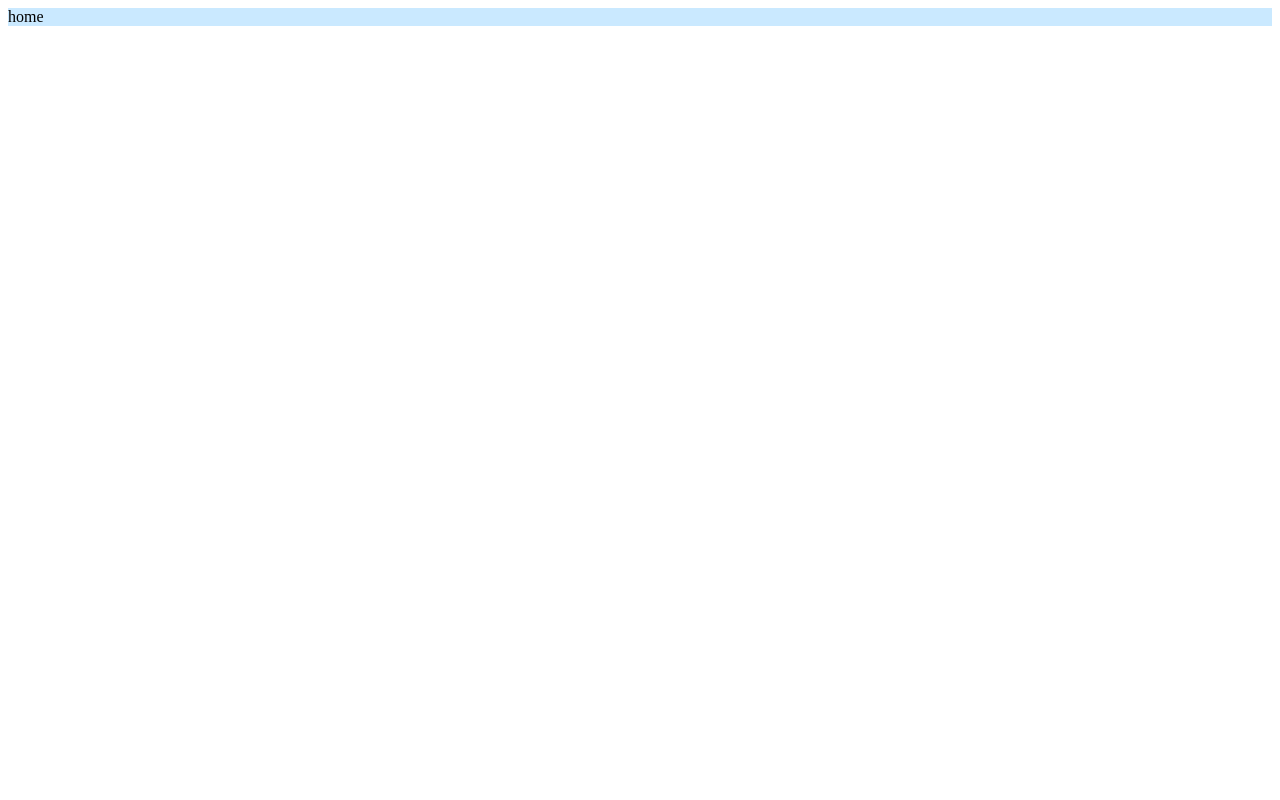
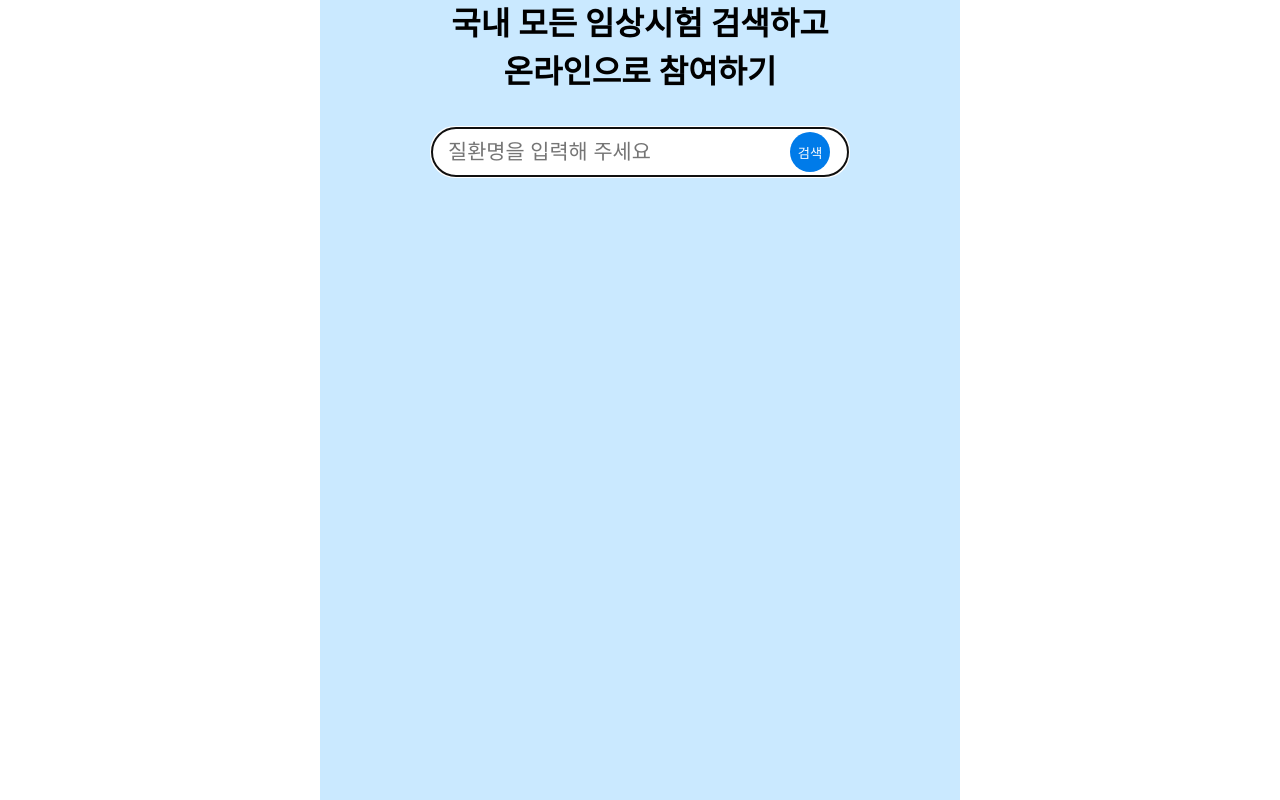
Before and after one commit to plou102/pre-onboarding-12th-3, a React (Create React App) app: page / in a window 1280 px wide. Built offline with nearby package versions, Linux system fonts and the light colour scheme.

Commit message:
Feat: 검색창 마크업

```diff
--- a/package.json
+++ b/package.json
@@ -12,6 +12,7 @@
     "react-router-dom": "^6.15.0",
     "react-scripts": "5.0.1",
     "styled-components": "^6.0.7",
+    "styled-reset": "^4.5.1",
     "web-vitals": "^2.1.4"
   },
   "scripts": {
--- a/src/App.js
+++ b/src/App.js
@@ -1,17 +1,22 @@
 import { styled } from 'styled-components';
 import './App.css';
 import { Outlet } from 'react-router-dom';
+import { Reset } from 'styled-reset';
 
 function App() {
   return (
-    <MainContent>
+    <AppContent>
+      <Reset />
       <Outlet />
-    </MainContent>
+    </AppContent>
   );
 }
 
 export default App;
 
-const MainContent = styled.div`
+const AppContent = styled.div`
   background-color: #cae9ff;
+  width: 50%;
+  height: 100vh;
+  margin: 0 auto;
 `;
--- a/src/index.js
+++ b/src/index.js
@@ -2,6 +2,7 @@ import React from 'react';
 import ReactDOM from 'react-dom/client';
 import App from './App';
 import { RouterProvider, createBrowserRouter } from 'react-router-dom';
+import Main from './pages/Main';
 
 const router = createBrowserRouter([
   {
@@ -12,7 +13,7 @@ const router = createBrowserRouter([
       {
         index: true,
         path: '/',
-        element: 'home',
+        element: <Main />,
       },
     ],
   },
--- /dev/null
+++ b/src/pages/Main.jsx
@@ -0,0 +1,81 @@
+import React, { useLayoutEffect, useRef, useState } from 'react';
+import { styled } from 'styled-components';
+
+const Main = () => {
+  const focusRef = useRef(null);
+  const [searchWord, setSearchWord] = useState('');
+
+  useLayoutEffect(() => {
+    if (focusRef.current !== null) focusRef.current.focus();
+    console.log(focusRef);
+  });
+
+  const InputChange = e => {
+    setSearchWord(e.target.value);
+  };
+
+  return (
+    <MainContent>
+      <Title>
+        국내 모든 임상시험 검색하고
+        <br />
+        온라인으로 참여하기
+      </Title>
+
+      <SearchContent>
+        <DiseaseInput
+          type="text"
+          placeholder="질환명을 입력해 주세요"
+          ref={focusRef}
+          onChange={InputChange}
+          value={searchWord}
+        />
+
+        <SearchBtn>검색</SearchBtn>
+      </SearchContent>
+    </MainContent>
+  );
+};
+
+export default Main;
+
+const MainContent = styled.div`
+  text-align: center;
+`;
+
+const Title = styled.h1`
+  line-height: 3rem;
+  font-size: 2rem;
+  font-weight: 600;
+  margin-bottom: 2rem;
+`;
+
+const SearchContent = styled.div`
+  position: relative;
+`;
+
+const DiseaseInput = styled.input`
+  width: 60%;
+  height: 3rem;
+  border: none;
+  border-radius: 50px;
+  padding: 0 1rem;
+  font-size: 1.3rem;
+
+  ::placeholder {
+    color: #a7afb7;
+  }
+`;
+
+const SearchBtn = styled.button`
+  position: absolute;
+  width: 2.5rem;
+  height: 2.5rem;
+  border-radius: 50%;
+  border: none;
+  background-color: #007be9;
+  color: #fff;
+  right: 130px;
+  top: 4px;
+  z-index: 1;
+`;
```
Also changed, not shown: src/components/RecommendedWord.jsx (added, +7 -0 lines), 1 other file (tests, documents, lock files or other folders).
